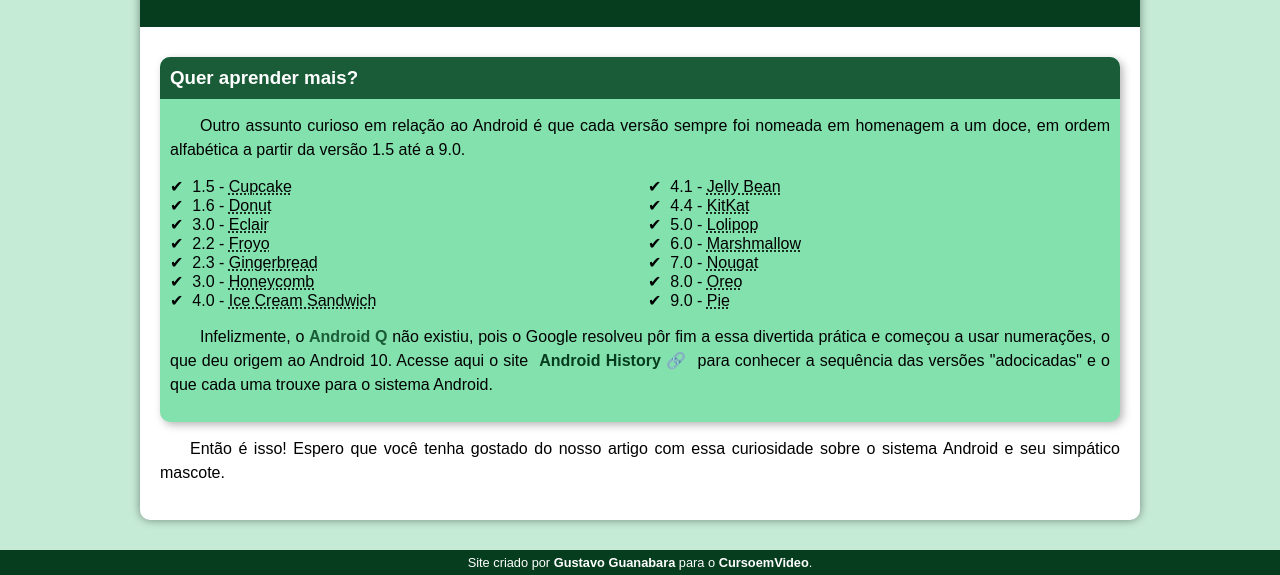
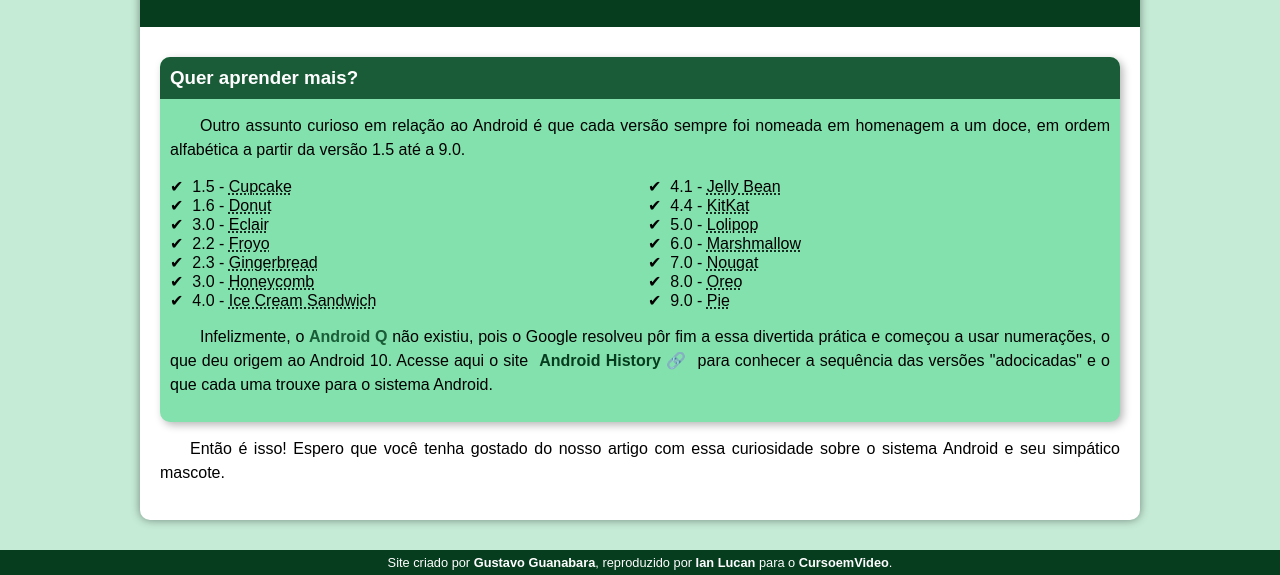
Before and after one commit to ianlucan/HTML-CSS, a plain HTML site: page Desafios/d010/index.html.html in a window 1280 px wide. Shown: the part 2202-2777 px from the top of the page. Drawn offline with Linux system fonts and the light colour scheme.

Commit message:
desafio 10
Desafio finalizado.

```diff
--- a/Desafios/d010/index.html.html
+++ b/Desafios/d010/index.html.html
@@ -82,7 +82,7 @@
         </article>
     </main>
     <footer>
-        Site criado por <a href="https://gustavoguanabara.github.io" target="_blank">Gustavo Guanabara</a> para o <a href="https://youtube.com/cursoemvideo" target="_blank">CursoemVideo</a>.
+        Site criado por <a href="https://gustavoguanabara.github.io" target="_blank">Gustavo Guanabara</a>, reproduzido por <a href="https://github.com/ianlucan" target="_blank">Ian Lucan</a> para o <a href="https://youtube.com/cursoemvideo" target="_blank">CursoemVideo</a>.
     </footer>
 </body>
 </html>
```
